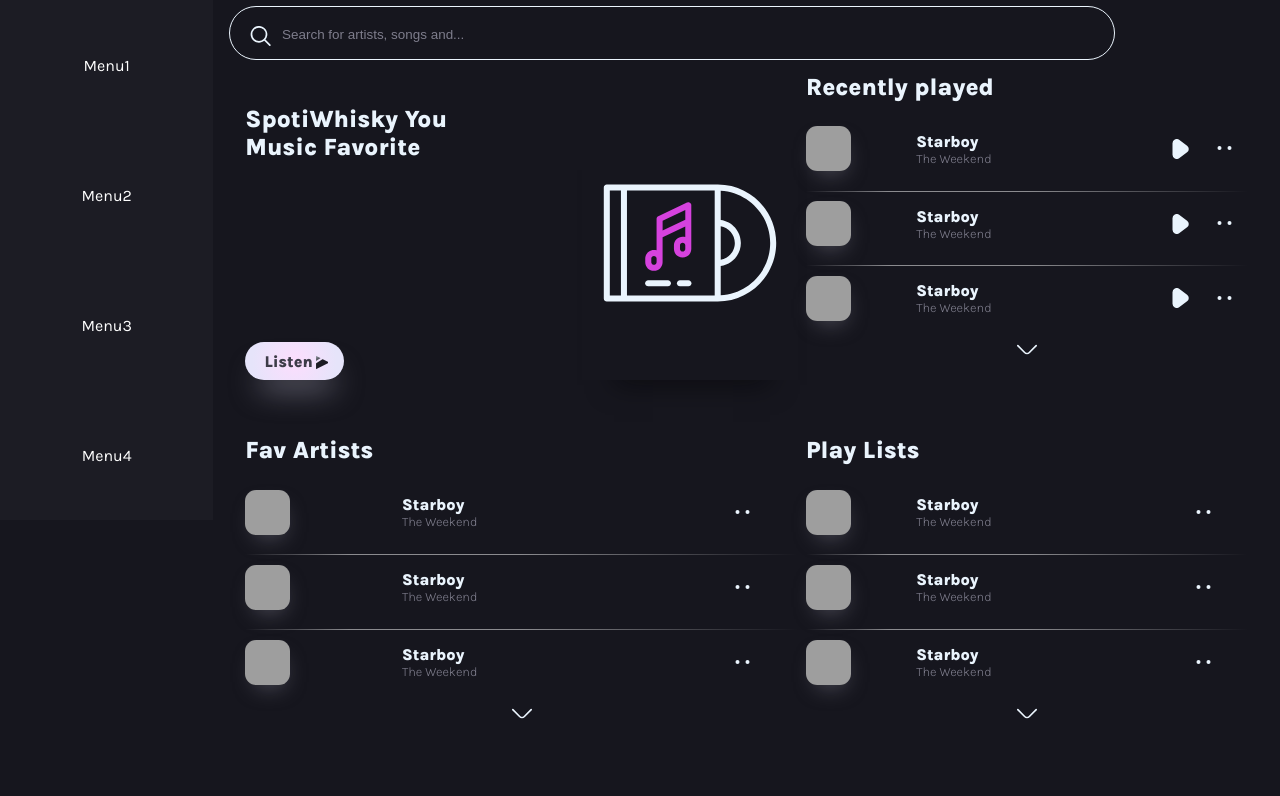
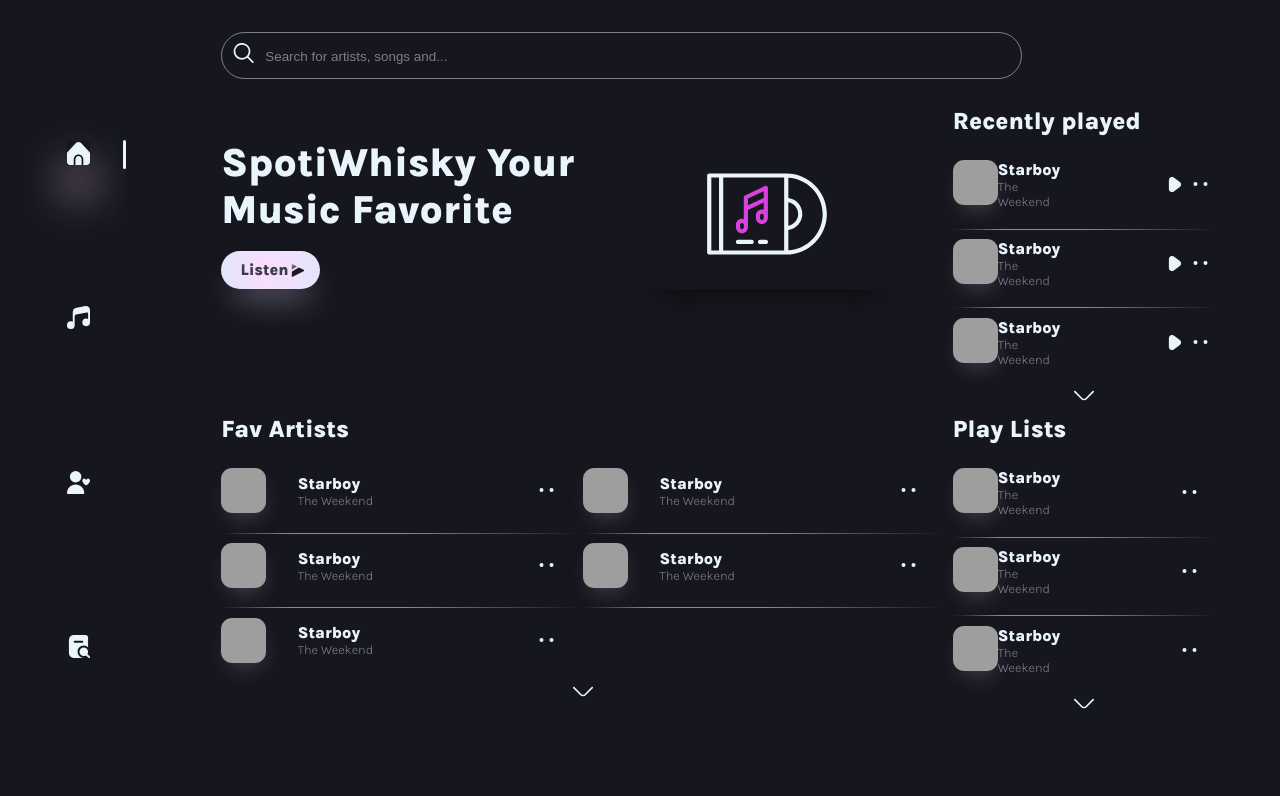
Before and after one commit to edsonJordan/SpotiWhisky, a plain HTML site: page index.html in a window 1280 px wide. Drawn offline with Linux system fonts and the light colour scheme; grey boxes are pictures that could not be loaded.

Commit message:
finally device tablet

```diff
--- a/index.html
+++ b/index.html
@@ -19,17 +19,18 @@
                 <input type="checkbox"  class="check_navigation"  name="" id="navigation-icon">
                 <label class="navigation-icon" for="navigation-icon"></label>
                 <ul class="ul ul__navigation none" id="ul__navigation">
-                    <li class="li__navigation">Menu1</li>
-                    <li class="li__navigation">Menu2</li>
-                    <li class="li__navigation">Menu3</li>
-                    <li class="li__navigation">Menu4</li>
+                    <li class="li__navigation li__navigation--active"></li>
+                    <li class="li__navigation"></li>
+                    <li class="li__navigation"></li>
+                    <li class="li__navigation"></li>
+                    <div class="marker__li" id="li--marker"></div>
                 </ul>
                 <div class="button--cancel none" id="button--cancel" ></div>
             </nav>
         <div class="main">
             <section class="section section__banner">
                 <div class="section__banner--tittle">
-                    <h1 class="h1 h1__tittle">SpotiWhisky You Music Favorite</h1>
+                    <h1 class="h1 h1__tittle">SpotiWhisky Your Music Favorite</h1>
                     <a class="banner__link link--tittle" href="">Listen 	</a>
                 </div>
                 <div class="section__banner--img">
@@ -93,9 +94,25 @@
                     <label for="" class="icon__view--more"></label>
                 </div>
             </section>
-            <section class="section section__recently">
+            <section class="section section__artists">
                 <h2 class="tittle_section" >Fav  Artists</h2>
                 <div class="section__recently--musics">
+                    <div class="music">
+                        <div class="music__description">
+                            <img class="music__image" src="https://picsum.photos/80/80" alt="">
+                            <div class="music__description--tittle">
+                                <span class="description__tittle--name">
+                                    Starboy
+                                </span>
+                                <span class="description__tittle--artist">
+                                    The Weekend
+                                </span>
+                            </div>
+                        </div>
+                        <div class="music__option">
+                            <a class="icon__music icon__music-points" href="#"></a>
+                        </div>
+                    </div>
                     <div class="music">
                         <div class="music__description">
                             <img class="music__image" src="https://picsum.photos/80/80" alt="">
@@ -147,8 +164,26 @@
                             <a class="icon__music icon__music-points" href="#"></a>
                         </div>
                     </div>
-                    <label for="" class="icon__view--more"></label>
+                    <div class="music">
+                        <div class="music__description">
+                            <img class="music__image" src="https://picsum.photos/80/80" alt="">
+                            <div class="music__description--tittle">
+                                <span class="description__tittle--name">
+                                    Starboy
+                                </span>
+                                <span class="description__tittle--artist">
+                                    The Weekend
+                                </span>
+                            </div>
+                        </div>
+                        <div class="music__option">
+
+                            <a class="icon__music icon__music-points" href="#"></a>
+                        </div>
+                    </div>
+
                 </div>
+                <label for="" class="icon__view--more"></label>
             </section>
             <section class="section section__recently">
                 <h2 class="tittle_section" >Play Lists</h2>
--- a/script.js
+++ b/script.js
@@ -16,6 +16,24 @@ document.getElementById("button--cancel").addEventListener("click", (e) => {
     document.getElementById("ul__navigation").classList.toggle("ul__navigation--active");
     e.target.classList.add("none");
 });
+
+document.getElementById("ul__navigation").addEventListener("click", (e) => {
+    let active = document.getElementById("ul__navigation").getElementsByClassName('li__navigation--active')[0];
+    const marker = document.getElementById("li--marker");
+
+    if (e.target.tagName === "LI") {
+        /* document.getElementById("ul__navigation").classList.add("none"); */
+        active.classList.remove("li__navigation--active");
+        e.target.classList.add("li__navigation--active");
+        let lat = e.target.offsetTop;
+        marker.style.top = (lat-2) + "px";
+    }
+});
+
+function node(lat, lng) {
+    this.lat = lat;
+    this.lng = lng;
+}
 
 
 
--- a/style.css
+++ b/style.css
@@ -109,7 +109,7 @@ ul{
     width: 25%;
     color: white;
     text-align: center;
-
+    align-items: center;
 }
 .ul__navigation--active{
     width: 100%;
@@ -208,7 +208,50 @@ ul{
   /*   transform: rotate(90deg);
     transition: transform .5s; */
 }
+.li__navigation{
+    text-align: center;
+    display: block;
+    height: 20px;
+    width: 20px;
+    background-repeat: no-repeat;
+    background-size: contain;
+    background-position: center;
+    padding:  .1rem .1rem;
+    cursor: pointer;
 
+    /* box-shadow: 2px 25px 50px 1px rgb(252 221 253); */
+
+}
+.li__navigation--active{
+
+    box-shadow:0px 27px 44px -1px rgb(252 221 253);
+    transition: all .9s;
+    transition-property: box-shadow;
+}
+.marker__li{
+    position: absolute;
+    display: none;
+    height: 1.8rem;
+    width: 3px;
+    border-radius: 2px;
+    background-color: var(--color-white);
+
+    transition: all .8s;
+    transition-property: position, top, left;
+}
+.li__navigation:nth-child(1){
+    background-image: url(icons/home.svg);
+
+}
+.li__navigation:nth-child(2){
+    background-image: url(icons/music-alt.svg);
+}
+.li__navigation:nth-child(3){
+    background-image: url(icons/music-like.svg);
+}
+.li__navigation:nth-child(4){
+    background-image: url(icons/busqueda-biblioteca.svg);
+}
 /* .check_navigation ~ .ul__navigation > .li__navigation{
     animation: LeftLinkRightOut .8s ease-in-out .3s forwards;
 }
@@ -420,21 +463,23 @@ ul{
             "nav main"
             "nav main";
         grid-template-rows: .08fr 1fr;
-        grid-template-columns: .2fr 1fr;
+        grid-template-columns: .14fr 1fr;
+
     }
     .nav{
         border: none;
         margin: 0;
         width: 100%;
-        height: 65%;
+        height: 100%;
         padding: 0;
     }
     .header{
-        margin: .4rem 1rem;
-        justify-content: space-between;
-        width: 80%;
+        margin: 2rem 1rem;
+        width: 70%;
+        padding: .4rem;
         border-radius: 30px;
         transition: width .5s;
+
     }
     .input-search{
         display: flex;
@@ -447,21 +492,86 @@ ul{
         display: flex;
         position: relative;
 
-        width: 100%;
+        width: 60%;
         left: 0;
-        background: var(--color-secondary);
         z-index: 20;
         top: 0;
         height: 100%;
+        justify-content: space-evenly;
     }
     .main{
+        display: grid;
         grid-template-areas:
             "nav header"
             "nav main"
             "nav main";
+        grid-template-rows: .5fr 1fr;
+        grid-template-columns: 1fr .4fr;
+        height: 70%;
+    }
+    .marker__li{
+        display: block;
+        top: 17.5%;
+        right: 0%;
+        transition: all .9s;
+        transition-property: top;
+    }
+    .icon__music--play{
+        width:15px;
+    height:15px;
+    }
+    .section__banner{
+        height: 50%;
+        width: 100%;
+        justify-content: space-around;
+    }
+    .section__banner--img{
+        justify-content: center;
+    }
+    .h1__tittle{
+        font-size: 2.5em;
+    }
+}
+@media (min-width: 1024px) {
+    .container{
+        height: 100vh;
+    }
+    .header{
+        margin-left: 4rem;
+        border: .5px solid rgba(230,228,250,.5);
+    }
+    .main{
+        height: 100%;
+        grid-template-areas:
+        "nav header"
+        "nav main";
+        grid-template-rows: 300px calc(100% - 315px);
+        grid-template-columns: 1.1fr .4fr;
+        margin:0 2rem;
+    }
+    .tittle_section{
+        font-size: 1.5em;
+    }
+    .section__artists{
+        display: flex;
+        flex-direction: column;
+    }
+    .section__artists .section__recently--musics{
+        display: grid;
         grid-template-rows: 1fr 1fr;
-        grid-template-columns: 1fr .8fr;
+        grid-template-columns: 1fr 1fr;
     }
+    .section__artists .icon__view--more{
+        margin: 0;
+        align-self: center;
+    }
+    .music{
+        cursor: pointer;
 
-
+    }
+    .music:hover{
+        box-shadow: -1px 0px 5px 44px rgba(0,0,0,0.25) inset;
+        -webkit-box-shadow: -1px 0px 5px 44px rgba(0,0,0,0.25) inset;
+        -moz-box-shadow: -1px 0px 5px 44px rgba(0,0,0,0.25) inset;
+    }
 }
```
Also changed, not shown: icons/busqueda-biblioteca.svg (added), icons/home.svg (added), icons/music-alt.svg (added), icons/music-like.svg (added).
